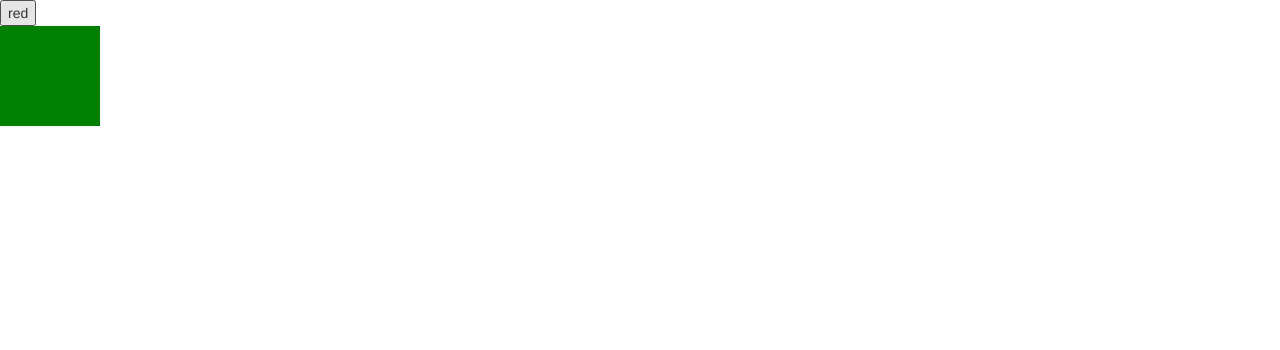
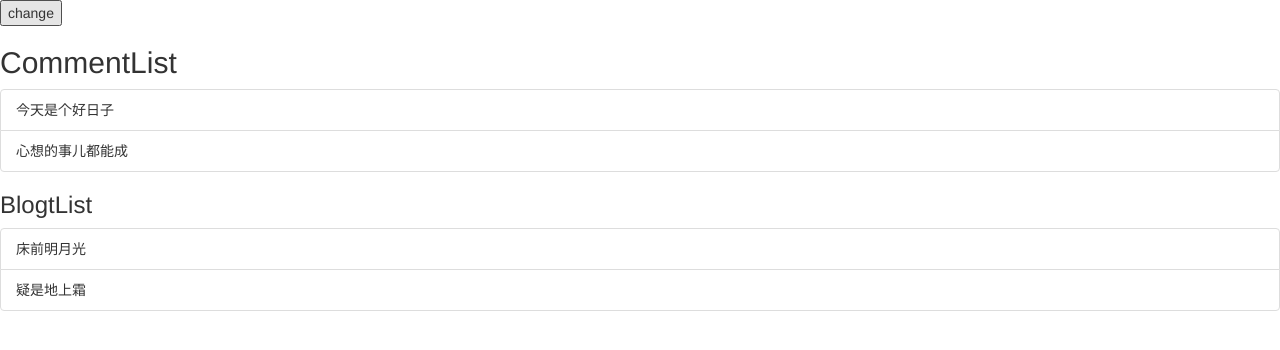
Before and after one commit to Changy1/ReactExercise, a React app: page / in a window 1280 px wide. Shown: the top 350 px of the page. Built offline with nearby package versions, Linux system fonts and the light colour scheme.

Commit message:
'HOC-over'

```diff
--- a/src/App.js
+++ b/src/App.js
@@ -5,7 +5,8 @@ import React , { Component } from 'react';
 /* import ContextExample from './context/ContextExample' */
 /* import PopFather from './pop-up/father' */
 /* import {Brother , Sister } from './bus/Mybus' */
-import Running from './lifecycle/main'
+/* import Running from './lifecycle/main' */
+import HocExanple from './HOC/HOCexample'
 
 class App extends Component {
   render() {
@@ -18,7 +19,8 @@ class App extends Component {
       {/* <PopFather /> */}
       {/* <Brother />
       <Sister /> */}
-      <Running />
+      {/* <Running /> */}
+      <HocExanple />
       </div>
     );
   }
--- /dev/null
+++ b/src/HOC/BlogList.js
@@ -0,0 +1,20 @@
+import React, { Component } from 'react'
+import Datasource from './Datasource'
+import higherOrderComponent from './HOC'
+
+class BlogList extends Component {
+    render () {
+        return (
+            <div>
+                <h3>BlogtList</h3>
+                <ol className = "list-group">
+                    {
+                        this.props.lists.map(item => <li key = {item.id} className="list-group-item">{item.title}</li>)
+                    }
+                </ol>
+            </div>
+        )
+    }
+}
+//这里调用这个方法会直接返回一个组件，组件内部会渲染这个BlogList组件的视图
+export default higherOrderComponent(BlogList, () => Datasource.getBlogPost())
--- /dev/null
+++ b/src/HOC/CommentList.js
@@ -0,0 +1,22 @@
+import React, { Component } from 'react'
+import Datasource from './Datasource'
+import higherOrderComponent from './HOC'
+
+class CommentList extends Component {
+    render () {
+        return (
+            <div>
+                <h2>CommentList</h2>
+                <ul className = "list-group">
+                    {
+                        this.props.lists.map(item => <li key = {item.id} className="list-group-item">{item.title}</li>)
+                    }
+                </ul>
+            </div>
+        )
+    }
+}
+
+const Container = higherOrderComponent(CommentList, () => Datasource.getComments())
+
+export default Container
--- /dev/null
+++ b/src/HOC/Datasource.js
@@ -0,0 +1,49 @@
+
+//专门用来存放数据的
+const Datasource = {
+    data: {
+        comments: [
+            { id: 1, title: '今天是个好日子'},
+            { id: 2, title: '心想的事儿都能成'}
+        ],
+        blogPost: [
+            { id: 1, title: '床前明月光'},
+            { id: 2, title: '疑是地上霜'}
+        ]
+    },
+    getComments () {
+        return this.data.comments
+    },
+    getBlogPost () {
+        return this.data.blogPost
+    },
+    handlers: [],
+    //这里是组件传入需要监听执行的方法，也就是一进组件就要执行然后把handler放入handlers里面
+    addChangeListener( handler ) {
+        this.handlers.push( handler )
+    },
+    //这里要在数组里面移除这个方法
+    removeChangeListener( handler ) {
+        this.handlers = this.handlers.filter(item => item !== handler)
+    },
+    //这里就是发布按钮，也就是会改变数据以后执行emit
+    changeComments () {
+        //改变之后会往comments里面添加一条数据，然后调用函数的emit，emit调用数组里面的方法，方法会调用setState
+        this.data.comments.push({ id: 3, title: '今天真高兴'})
+        this.emit()
+    },
+    changeBlogPost () {
+        this.data.blogPost.push({ id: 3, title: '举头望明月'})
+        this.emit()
+    },
+    //emit的作用就是将组件放入handlers的方法全部执行
+    emit () {
+        this.handlers.forEach(handler => handler())
+    }
+}
+
+Datasource.changeComments = Datasource.changeComments.bind(Datasource)
+Datasource.changeBlogPost = Datasource.changeBlogPost.bind(Datasource)
+
+
+export default Datasource
--- /dev/null
+++ b/src/HOC/HOC.js
@@ -0,0 +1,33 @@
+import React, { Component } from 'react'
+import Datasource from './Datasource'
+
+//第一个参数接收一个组件，第二个参数会从DataSource或者是当前props属性中检索应用需要的数据
+const higherOrderComponent = (UIComponent, handler) => {
+    //返回一个新的组件
+    return class extends Component {
+        constructor () {
+            super ()
+            this.state = {
+                //这里执行handler，handler内部会执行data的getcomments方法，就拿到了数据
+                lists: handler()
+            }
+            this.handleChange = this.handleChange.bind(this)
+        }
+        //这里就是执行钩子就会接着执行这个方法，价格handleChange传递到Datasource的数组里面去
+        componentDidMount () {
+            Datasource.addChangeListener(this.handleChange)
+        }
+        componentWillUnmount() {
+            Datasource.removeChangeListener(this.handleChange)
+        }
+        handleChange () {
+            this.setState({ lists: handler() })
+        }
+        render() {
+            //将lists作为props传入
+            return <UIComponent {...this.state} />
+        }
+    }
+}
+
+export default higherOrderComponent
--- /dev/null
+++ b/src/HOC/HOCexample.js
@@ -0,0 +1,18 @@
+import React, { Component } from 'react'
+import CommentList from './CommentList'
+import BlogList from './BlogList'
+import Datasource from './Datasource'
+
+class HocExample extends Component {
+    render () {
+        return (
+            <div>
+                <button onClick = { Datasource.changeComments }>change</button>
+                <CommentList />
+                <BlogList />
+            </div>
+        )
+    }
+}
+
+export default HocExample
```
